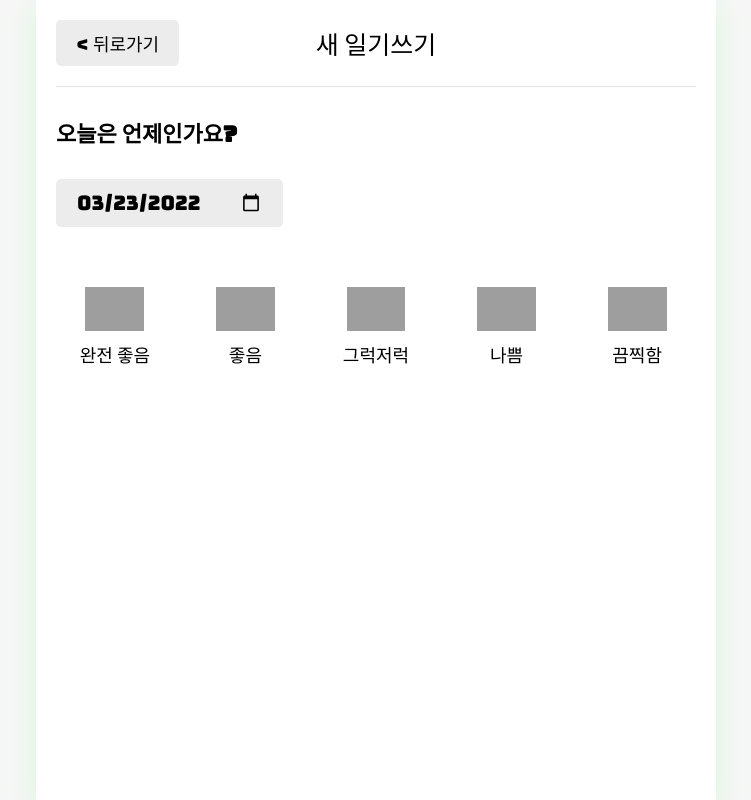
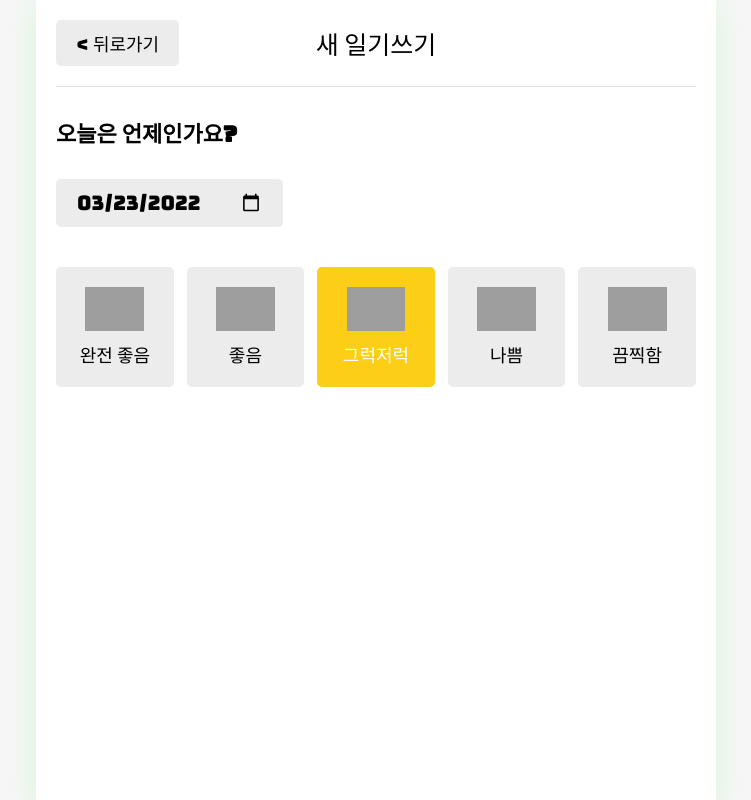
Before and after one commit to hyeonukdev/react-diary, a React (Create React App) app: page /new in a window 1280 px wide. Shown: the whole page, without its empty margins (264-1015 px from the left). Built offline with nearby package versions, Linux system fonts and the light colour scheme; grey boxes are pictures that could not be loaded.

Commit message:
:lipstick: Add Emotion background

```diff
--- a/src/App.css
+++ b/src/App.css
@@ -231,7 +231,7 @@ header button {
 /* EmotionItem */
 .EmotionItem {
   cursor: pointer;
-  border: radius 5px;
+  border-radius: 5px;
 
   padding-top: 20px;
   padding-bottom: 20px;
@@ -252,3 +252,32 @@ header button {
 .EmotionItem span {
   font-size: 18px;
 }
+
+.EmotionItem_off {
+  background-color: #ececec;
+}
+
+.EmotionItem_on_1 {
+  background-color: #64c964;
+  color: white;
+}
+
+.EmotionItem_on_2 {
+  background-color: #9dd772;
+  color: white;
+}
+
+.EmotionItem_on_3 {
+  background-color: #fdce17;
+  color: white;
+}
+
+.EmotionItem_on_4 {
+  background-color: #fd8446;
+  color: white;
+}
+
+.EmotionItem_on_5 {
+  background-color: #fd565f;
+  color: white;
+}
--- a/src/components/DiaryEditor.js
+++ b/src/components/DiaryEditor.js
@@ -12,22 +12,22 @@ const emotionList = [
     emotion_description: "완전 좋음",
   },
   {
-    emotion_id: 1,
+    emotion_id: 2,
     emotion_img: process.env.PUBLIC_URL + `/assets/emotion2.png`,
     emotion_description: "좋음",
   },
   {
-    emotion_id: 1,
+    emotion_id: 3,
     emotion_img: process.env.PUBLIC_URL + `/assets/emotion3.png`,
     emotion_description: "그럭저럭",
   },
   {
-    emotion_id: 1,
+    emotion_id: 4,
     emotion_img: process.env.PUBLIC_URL + `/assets/emotion4.png`,
     emotion_description: "나쁨",
   },
   {
-    emotion_id: 1,
+    emotion_id: 5,
     emotion_img: process.env.PUBLIC_URL + `/assets/emotion5.png`,
     emotion_description: "끔찍함",
   },
@@ -39,6 +39,11 @@ const getStringDate = (date) => {
 
 const DiaryEditor = () => {
   const [date, setDate] = useState(getStringDate(new Date()));
+  const [emotion, setEmotion] = useState(3);
+
+  const handleClick = (emotion) => {
+    setEmotion(emotion);
+  };
 
   const navigate = useNavigate();
   return (
@@ -64,7 +69,12 @@ const DiaryEditor = () => {
         <section>
           <div className="input_box emotion_list_wrapper">
             {emotionList.map((it) => (
-              <EmotionItem key={it.emotion_id} {...it} />
+              <EmotionItem
+                key={it.emotion_id}
+                {...it}
+                onClick={handleClick}
+                isSelected={it.emotion_id === emotion}
+              />
             ))}
           </div>
         </section>
--- a/src/components/EmotionItem.js
+++ b/src/components/EmotionItem.js
@@ -1,6 +1,18 @@
-const EmotionItem = ({ emotion_id, emotion_img, emotion_description }) => {
+const EmotionItem = ({
+  emotion_id,
+  emotion_img,
+  emotion_description,
+  onClick,
+  isSelected,
+}) => {
   return (
-    <div className="EmotionItem">
+    <div
+      className={[
+        "EmotionItem",
+        isSelected ? `EmotionItem_on_${emotion_id}` : `EmotionItem_off`,
+      ].join(" ")}
+      onClick={() => onClick(emotion_id)}
+    >
       <img src={emotion_img} alt={emotion_description} />
       <span>{emotion_description}</span>
     </div>
```
